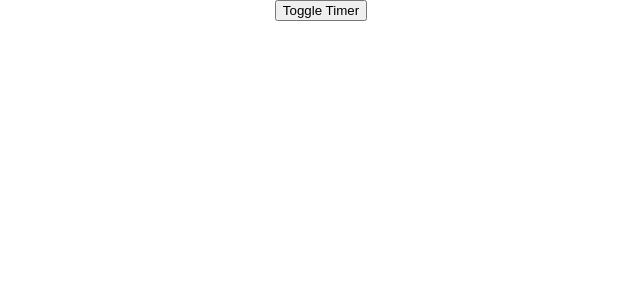
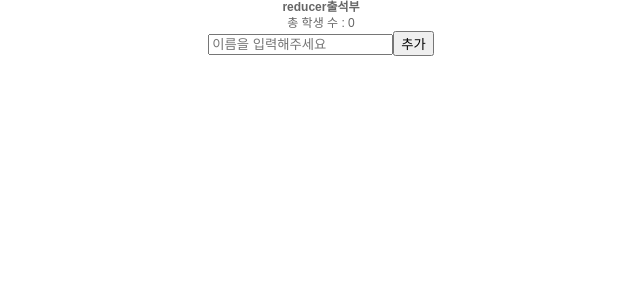
Before and after one commit to jbeat630/ReactStudy, a React (Create React App) app: page / in a window 1280 px wide. Shown: the top 300 px of the page, without its empty margins (319-959 px from the left). Built offline with nearby package versions, Linux system fonts and the light colour scheme.

Commit message:
reducer 공부 이거 복습많이해야될거같음

```diff
--- a/src/App.js
+++ b/src/App.js
@@ -1,13 +1,13 @@
 import './App.css';
 import './common/style.css';
-import Cleanup from './components/selfStudy/Cleanup';
+import Reducer2 from './components/selfStudy/Reducer2';
 
 function App() {
 
   return (
     <div className="App">
 
-      <Cleanup />
+      <Reducer2 />
 
     </div>
   );
--- /dev/null
+++ b/src/components/selfStudy/Reducer2.jsx
@@ -0,0 +1,117 @@
+import React, { useState, useReducer } from 'react'
+
+const reducer = (state, action) => {
+
+    switch( action.type ){
+        case 'add-student':
+            const name= action.payload.name;
+            const newStudent = {
+                id: Date.now(),
+                name,
+                isHere: false,
+            };
+            return {
+                count: state.count + 1,
+                students: [...state.students, newStudent],
+            };
+
+        case 'delete-student':
+            return {
+                count: state.count -1,
+                // 스튜던츠어레이를 돌면서 스튜던트아이디가 페이로드아이디와 같지않은것만 꺼내준다 -> 같은놈을 빼고니깐 같은놈만 지우고 나머지만살아남는다
+                students: state.students.filter(
+                    (student) => student.id !== action.payload.id)
+            }
+
+         case 'mark-student':
+            return {
+                count: state.count,
+                students: state.students.map( student => {
+                    if(student.id === action.payload.id) {
+                        // 나머지는 그대로 바뀔것만 따로 지정
+                        return {...student, isHere: !student.isHere}
+                    }
+                    return student;
+                })
+            }
+        default:
+            return state;
+    }
+
+};
+
+// 학생컴포넌트 밖에다안만들구 걍여기다만듬
+// 프롭으로 이름, 디스패치, 아이디 받음
+const Student  = ( {name, dispatch, id, isHere} ) => {
+    return (
+        <div>
+            <span
+                style={{
+                    textDecoration : isHere ? "line-through" : "none",
+                    color : isHere ? "gray" : "black",
+                }}
+                onClick={ ()=>{
+                    dispatch({type: 'mark-student', payload: {id} })
+                }}
+            >{name}</span>
+            <button
+                onClick={ ()=>{
+                    dispatch({type: 'delete-student', payload: {id} })
+                }}
+            >삭제</button>
+        </div>
+    )
+}
+
+
+// 스튜던트인포 초기스테이트 오브젝트형태
+const initialState = {
+    count: 0,
+    // 학생정보도 오브젝트형태로
+    students: [
+        // {
+        //     id: Date.now(),
+        //     name : '테스트',
+        //     isHere: false,
+        // }
+    ],
+}
+
+export default function Reducer2() {
+    const [name, setName] = useState('');
+    const [studentsInfo, dispatch] = useReducer(reducer, initialState);
+
+  return (
+    <div>
+        <h1>reducer출석부</h1>
+        <p>총 학생 수 : {studentsInfo.count}</p>
+        <input
+            type="text"
+            placeholder='이름을 입력해주세요'
+            value={name}
+            onChange={ (e) => {setName(e.target.value)} }
+        />
+        {/* 디스패치로 리듀서에 스테이트넘기기 네임은 바로위 인풋에서 name 스테이트씀*/}
+        <button onClick={()=>{dispatch({ type: 'add-student', payload:{name} })}}>추가</button>
+        {/*
+            위에만든 학생컴포넌트불러오기 맵써서 학생각각의 컴포넌트로 보여주기
+            studentsInfo 스테이트안에 'students배열을'을 맵을돌려 {}하고주석으로되어있는게 묶음으로 배열되는거임
+            학생별로 Student컴포넌트로만듬 이때 프롭으로 이름넘김 map에 key값이필요하니 스튜던트 아이디값을 키값으로넘김
+            아래 맵쓸때 배열에 모든것에 function 을 실행하는거 그리고 function줄때 student라고 해서줫는데 이건 변수라 아무거나가능
+        */}
+
+        {studentsInfo.students.map( student => {
+            return (
+                <Student
+                    key={student.id}
+                    name={student.name}
+                    dispatch={dispatch}
+                    id={student.id}
+                    isHere={student.isHere}
+                />
+            )
+        })}
+
+    </div>
+  )
+}
```
Also changed, not shown: src/components/selfStudy/Reducer.jsx (added, +63 -0 lines).
